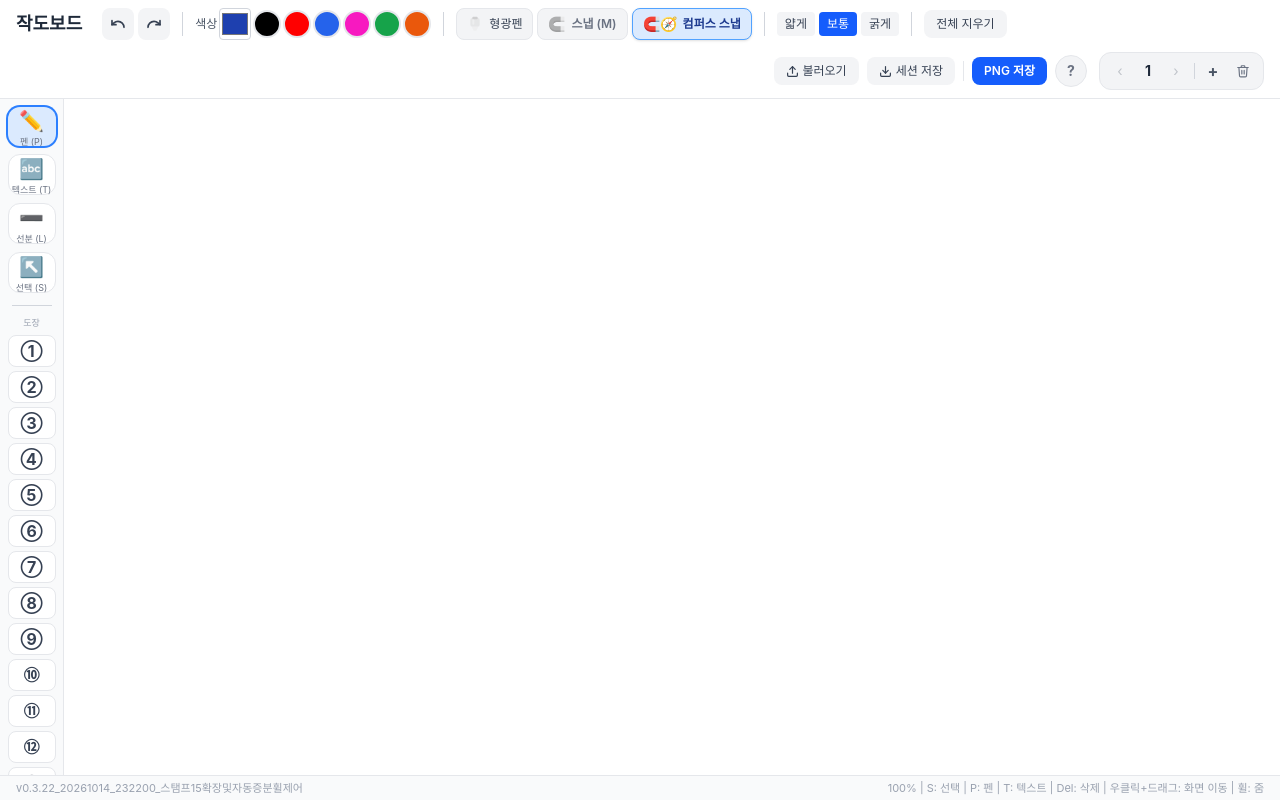
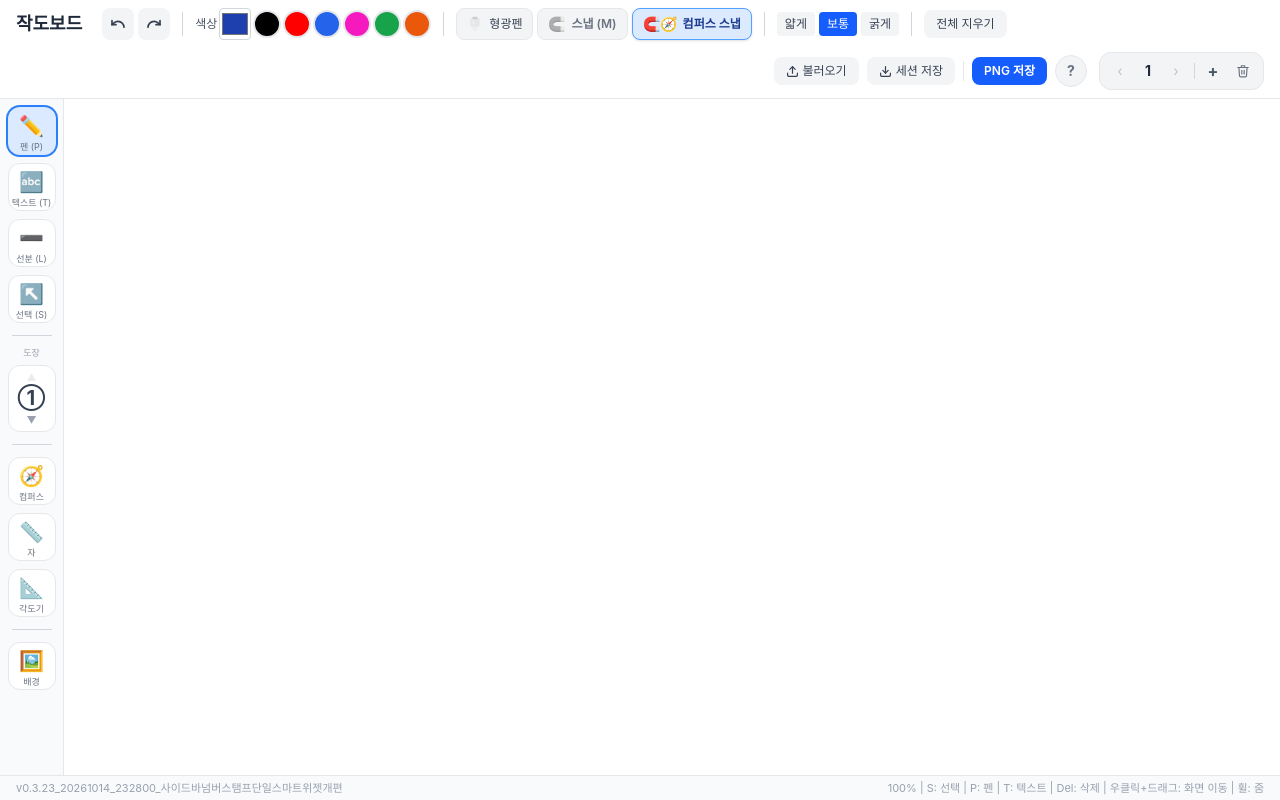
Before and after one commit to mathwawawa-dev/geometric_construction, a React (Vite) app: page / in a window 1280 px wide. Built offline with nearby package versions, Linux system fonts and the light colour scheme.

Commit message:
v0.3.23_20261014_232800

```diff
--- a/src/App.jsx
+++ b/src/App.jsx
@@ -17,7 +17,7 @@ if (typeof window !== 'undefined') {
   };
 }
 
-const VERSION = 'v0.3.22_20261014_232200_스탬프15확장및자동증분휠제어'
+const VERSION = 'v0.3.23_20261014_232800_사이드바넘버스탬프단일스마트위젯개편'
 
 export default function App() {
   const canvasRef = useRef(null)
--- a/src/components/Sidebar.jsx
+++ b/src/components/Sidebar.jsx
@@ -1,4 +1,4 @@
-import { useRef } from 'react'
+import { useRef, useState, useEffect } from 'react'
 
 // 드로잉 모드 버튼 (캔버스 인터랙션)
 const drawModes = [
@@ -20,6 +20,57 @@ export const STAMPS = ['①','②','③','④','⑤','⑥','⑦','⑧','⑨','
 
 export default function Sidebar({ drawMode, setDrawMode, toggleTool, toolsVisible, background, setBackground, stampMode, setStampMode, onLineRightClick }) {
   const fileRef = useRef(null)
+  const [lastStamp, setLastStamp] = useState('①')
+  const [showPicker, setShowPicker] = useState(false)
+  const pickerRef = useRef(null)
+
+  // 외부(날인/휠 등)에서 stampMode가 바뀔 때 마지막 번호 기억
+  useEffect(() => {
+    if (stampMode) setLastStamp(stampMode)
+  }, [stampMode])
+
+  // 팝오버 외부 클릭 시 닫기
+  useEffect(() => {
+    if (!showPicker) return
+    const handleClickOutside = (e) => {
+      if (pickerRef.current && !pickerRef.current.contains(e.target)) {
+        setShowPicker(false)
+      }
+    }
+    window.addEventListener('mousedown', handleClickOutside)
+    return () => window.removeEventListener('mousedown', handleClickOutside)
+  }, [showPicker])
+
+  const currentStamp = stampMode || lastStamp || '①'
+
+  // 스탬프 번호 n단계 변경
+  const changeStampBy = (delta) => {
+    const idx = STAMPS.indexOf(currentStamp)
+    if (idx < 0) return
+    const nextIdx = Math.max(0, Math.min(STAMPS.length - 1, idx + delta))
+    const nextStamp = STAMPS[nextIdx]
+    setLastStamp(nextStamp)
+    setStampMode(nextStamp)
+    setDrawMode('pen')
+  }
+
+  // 사이드바 위젯 위 휠 스크롤로 번호 변경
+  const handleWidgetWheel = (e) => {
+    e.preventDefault()
+    e.stopPropagation()
+    const delta = e.deltaY < 0 ? -1 : 1
+    changeStampBy(delta)
+  }
+
+  // 메인 스탬프 토글
+  const handleToggleStamp = () => {
+    if (stampMode) {
+      setStampMode(null)
+    } else {
+      setStampMode(lastStamp)
+      setDrawMode('pen')
+    }
+  }
 
   const handleImageUpload = (e) => {
     const file = e.target.files?.[0]
@@ -58,27 +109,100 @@ export default function Sidebar({ drawMode, setDrawMode, toggleTool, toolsVisibl
 
       <div className="w-10 border-t border-gray-300 my-1" />
 
-      {/* ─── 넘버스탬프 ─── */}
+      {/* ─── 넘버스탬프 (단일 스마트 위젯) ─── */}
       <span className="text-[9px] text-gray-400 leading-none">도장</span>
-      <div className="flex flex-col gap-1">
+      <div className="relative flex flex-col items-center">
+        <div
+          onWheel={handleWidgetWheel}
+          onContextMenu={(e) => {
+            e.preventDefault()
+            setShowPicker(prev => !prev)
+          }}
+          title={`넘버스탬프 ${currentStamp}\n• 클릭: 켜기/끄기\n• 휠/화살표: 번호 변경\n• 우클릭: 전체 번호 목록`}
+          className={`w-12 rounded-xl flex flex-col items-center justify-between p-1 transition-all select-none ${
+            stampMode
+              ? 'bg-orange-100 ring-2 ring-orange-400 text-orange-700 shadow'
+              : 'bg-white hover:bg-orange-50/50 border border-gray-200 text-gray-700'
+          }`}
+        >
+          {/* 이전 번호 ▲ */}
+          <button
+            type="button"
+            onClick={(e) => {
+              e.stopPropagation()
+              changeStampBy(-1)
+            }}
+            disabled={STAMPS.indexOf(currentStamp) === 0}
+            title="이전 번호"
+            className="w-full text-[10px] text-gray-400 hover:text-orange-600 disabled:opacity-20 flex items-center justify-center py-0.5 leading-none transition-colors"
+          >
+            ▲
+          </button>
+
+          {/* 중앙 현재 번호 (클릭 시 토글) */}
+          <button
+            type="button"
+            onClick={handleToggleStamp}
+            title={`클릭하여 도장 ${stampMode ? '끄기' : '켜기'}`}
+            className="w-full text-center text-xl font-bold leading-tight py-0.5 hover:scale-105 active:scale-95 transition-transform"
+          >
+            {currentStamp}
+          </button>
+
+          {/* 다음 번호 ▼ */}
+          <button
+            type="button"
+            onClick={(e) => {
+              e.stopPropagation()
+              changeStampBy(1)
+            }}
+            disabled={STAMPS.indexOf(currentStamp) === STAMPS.length - 1}
+            title="다음 번호"
+            className="w-full text-[10px] text-gray-400 hover:text-orange-600 disabled:opacity-20 flex items-center justify-center py-0.5 leading-none transition-colors"
+          >
+            ▼
+          </button>
+        </div>
+
+        {/* 퀵 셀렉터 팝오버 (우클릭 시 표시) */}
+        {showPicker && (
+          <div
+            ref={pickerRef}
+            className="absolute left-14 top-0 z-50 bg-white rounded-xl shadow-xl border border-gray-200 p-2 w-44"
+          >
+            <div className="text-[10px] text-gray-500 font-semibold mb-1.5 px-1 flex justify-between items-center">
+              <span>도장 번호 선택</span>
+              <button
+                type="button"
+                onClick={() => setShowPicker(false)}
+                className="text-gray-400 hover:text-gray-700 text-xs font-bold leading-none"
+              >
+                ✕
+              </button>
+            </div>
+            <div className="grid grid-cols-5 gap-1">
               {STAMPS.map((ch) => (
                 <button
                   key={ch}
-            title={`넘버스탬프 ${ch}`}
+                  type="button"
                   onClick={() => {
-              const next = stampMode === ch ? null : ch
-              setStampMode(next)
-              if (next) setDrawMode('pen')
+                    setLastStamp(ch)
+                    setStampMode(ch)
+                    setDrawMode('pen')
+                    setShowPicker(false)
                   }}
-            className={`w-12 h-8 rounded-lg text-base font-bold flex items-center justify-center transition-all ${
-              stampMode === ch
-                ? 'bg-orange-100 ring-2 ring-orange-400 text-orange-700'
-                : 'bg-white hover:bg-orange-50 border border-gray-200 text-gray-700'
+                  className={`h-8 rounded-lg text-sm font-bold flex items-center justify-center transition-all ${
+                    currentStamp === ch && stampMode
+                      ? 'bg-orange-500 text-white shadow'
+                      : 'bg-gray-50 hover:bg-orange-100 text-gray-700'
                   }`}
                 >
                   {ch}
                 </button>
               ))}
+            </div>
+          </div>
+        )}
       </div>
 
       <div className="w-10 border-t border-gray-300 my-1" />
```
Also changed, not shown: 작도보드_실행.html (+8 -8 lines), 1 other file (tests, documents, lock files or other folders). Lines whose indentation alone changed are shown as unchanged.
